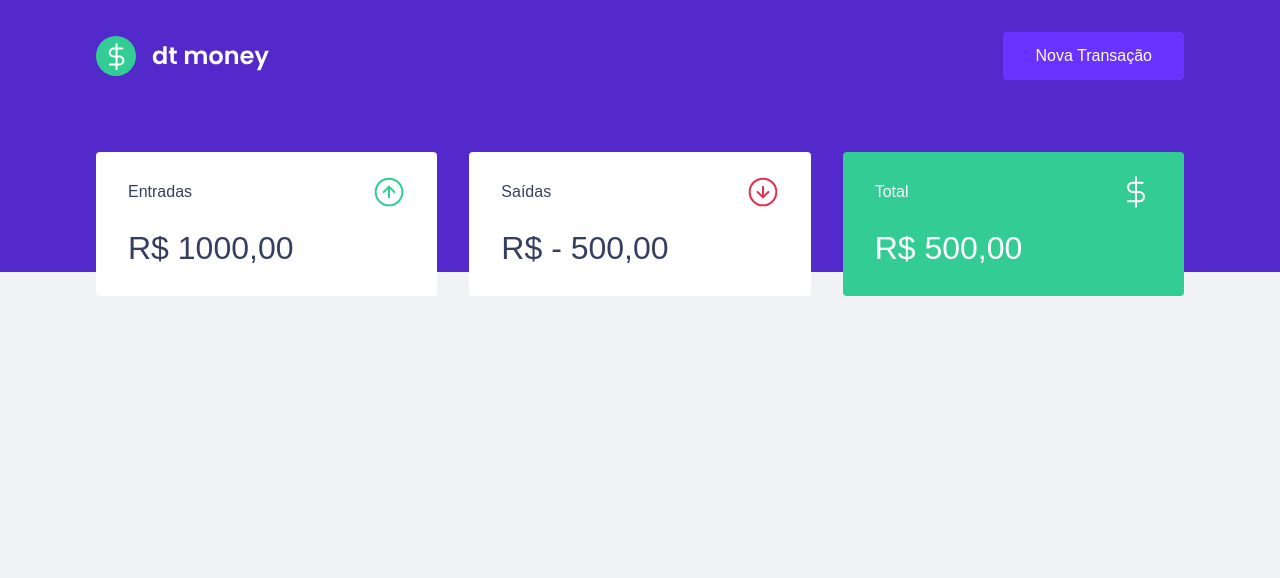
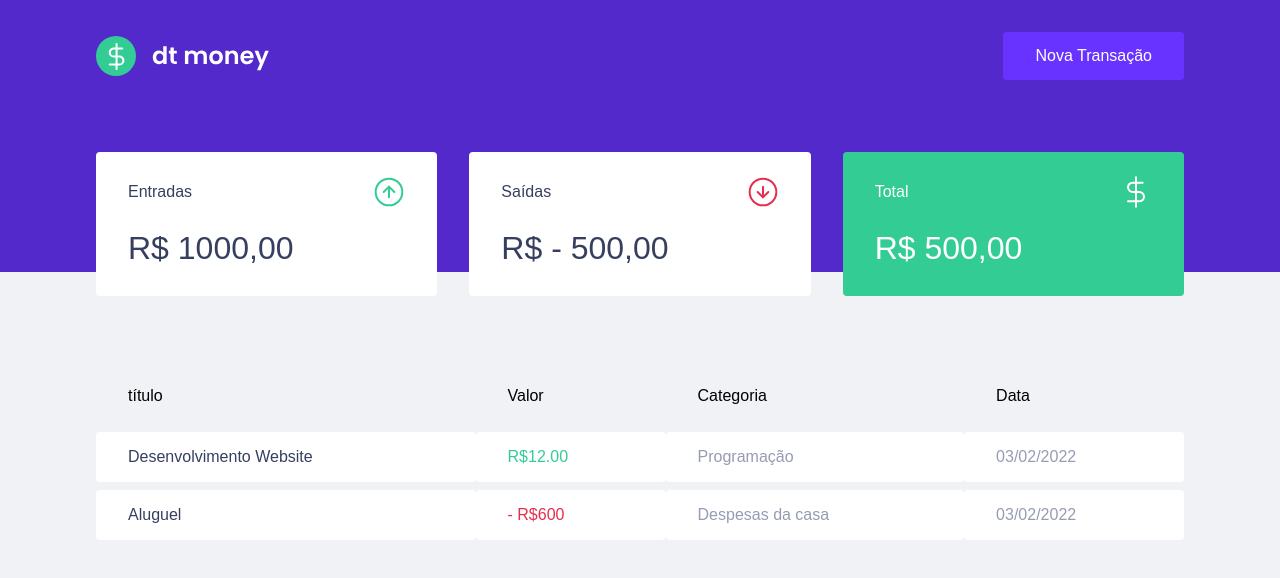
Before and after one commit to DawiMessias/dtmoney, a React (Create React App) app: page / in a window 1280 px wide. Shown: the top 578 px of the page. Built offline with nearby package versions, Linux system fonts and the light colour scheme.

Commit message:
Component: TransactionTable

```diff
--- a/src/components/Dashboard/index.tsx
+++ b/src/components/Dashboard/index.tsx
@@ -1,9 +1,11 @@
 import { Summary } from "../Summary"
+import { TransactionTable } from "../TransactionTable"
 import { Container } from "./styles"
 export function Dashboard(){
     return (
         <Container >
             <Summary />
+            <TransactionTable />
         </Container>
     )
 }
--- /dev/null
+++ b/src/components/TransactionTable/index.tsx
@@ -0,0 +1,35 @@
+import { Container } from "./styles";
+
+export function TransactionTable() {
+    return(
+        <Container>
+            <table>
+                <tr>
+                    <th>título</th>
+                    <th>Valor</th>
+                    <th>Categoria</th>
+                    <th>Data</th>
+                </tr>
+
+                <tbody>
+                    <tr>
+                        <td>Desenvolvimento Website</td>
+                        <td className="deposit">R$12.00</td>
+                        <td>Programação</td>
+                        <td>03/02/2022</td>
+                    </tr>
+                </tbody>
+
+                <tbody>
+                    <tr>
+                        <td>Aluguel</td>
+                        <td className="withdraw"> - R$600</td>
+                        <td>Despesas da casa</td>
+                        <td>03/02/2022</td>
+                    </tr>
+                </tbody>
+            </table>
+        </Container>
+
+    )
+}
--- /dev/null
+++ b/src/components/TransactionTable/styles.ts
@@ -0,0 +1,37 @@
+import styled from "styled-components";
+export const Container = styled.div `
+    margin-top: 4rem;
+
+    table {
+         width: 100%;
+         border-spacing: 0 0.5rem;
+
+         th {
+             color: var(--tex-body);
+             font-weight: 400;
+             padding: 1rem 2rem;
+             text-align: left;
+             line-height: 1.5rem;
+         }
+
+         td {
+             padding: 1rem 2rem;
+             border: 0;
+             background: var(--shape);
+             color: var(--text-body);
+             border-radius: 0.25rem;
+
+            &:first-child {
+                color: var(--text-title)
+            }
+
+            &.deposit {
+                color: var(--green)
+            }
+
+            &.withdraw {
+                color: var(--red)
+            }
+         }
+    }
+`
```
